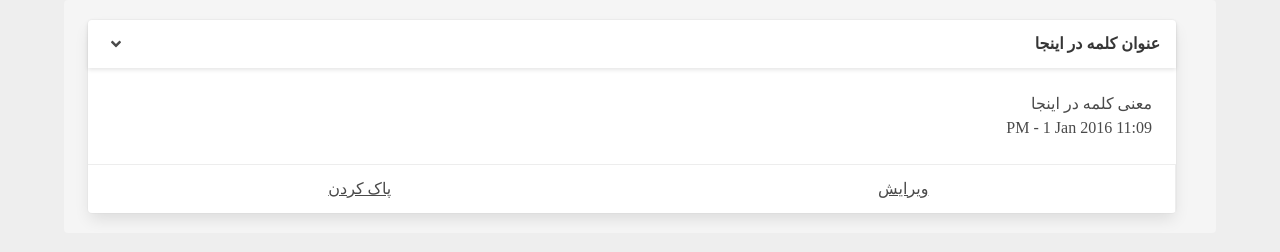
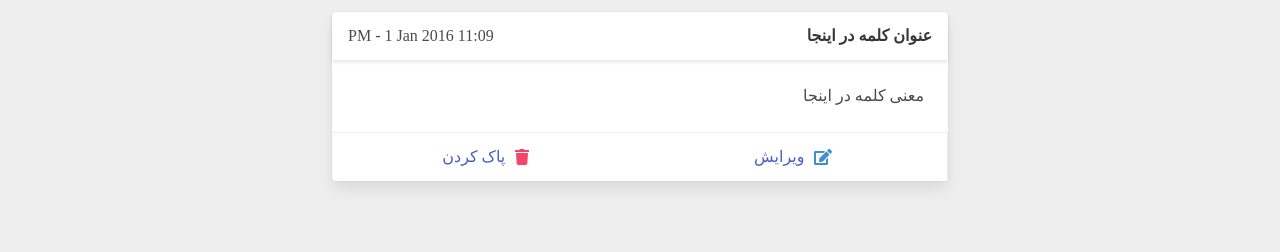
Before and after one commit to amiryxe/vanilla-js-glossary, a website built with webpack: page public/index.html in a window 1280 px wide. Built offline with nearby package versions, Linux system fonts and the light colour scheme; a web font is replaced by a local one.

Commit message:
card design

```diff
--- a/public/index.html
+++ b/public/index.html
@@ -6,31 +6,34 @@
     <title>واژه‌نامه من</title>
   </head>
   <body>
-    <div class="container">
-      <div class="notification">
+    <div class="container column is-half is-offset-one-quarter">
       <div class="card">
         <header class="card-header">
           <p class="card-header-title">
             عنوان کلمه در اینجا
           </p>
-            <a href="#" class="card-header-icon" aria-label="more options">
-              <span class="icon">
-                <i class="fas fa-angle-down" aria-hidden="true"></i>
+          <span class="card-header-icon">
+            11:09 PM - 1 Jan 2016
           </span>
-            </a>
         </header>
         <div class="card-content">
           <div class="content">
             معنی کلمه در اینجا
-              <br />
-              <time datetime="2016-1-1">11:09 PM - 1 Jan 2016</time>
           </div>
         </div>
         <footer class="card-footer">
-            <a href="#" class="card-footer-item">ویرایش</a>
-            <a href="#" class="card-footer-item">پاک کردن</a>
+          <a href="#" class="card-footer-item">
+            <i class="fa fa-edit has-text-info" style="margin-left: 10px;"></i>
+            ویرایش
+          </a>
+          <a href="#" class="card-footer-item">
+            <i
+              class="fa fa-trash has-text-danger"
+              style="margin-left: 10px;"
+            ></i>
+            پاک کردن
+          </a>
         </footer>
-        </div>
       </div>
     </div>
 
--- a/src/styles/main.scss
+++ b/src/styles/main.scss
@@ -3,5 +3,5 @@ html {
 }
 
 body {
-  font-family: 'Vazir' !important;
+  font-family: 'Vazir';
 }
```
Lines whose indentation alone changed are shown as unchanged.
